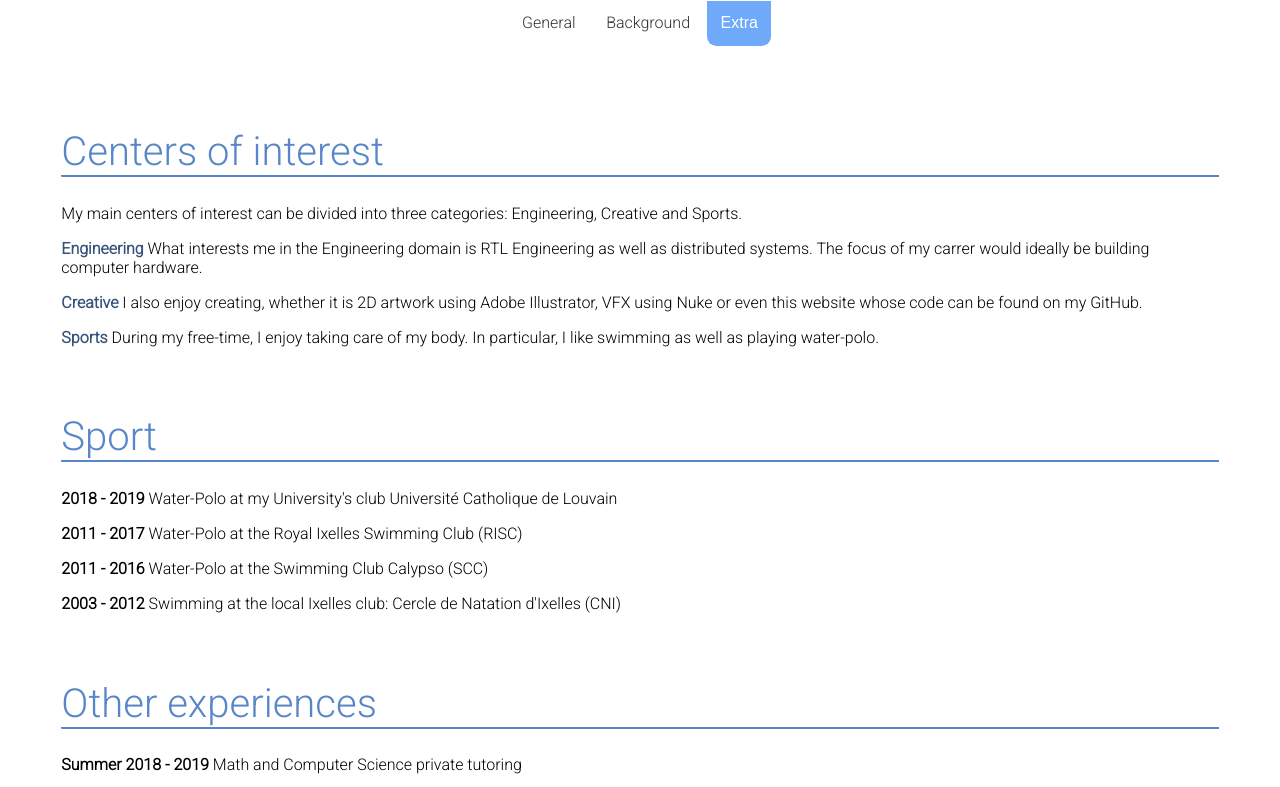
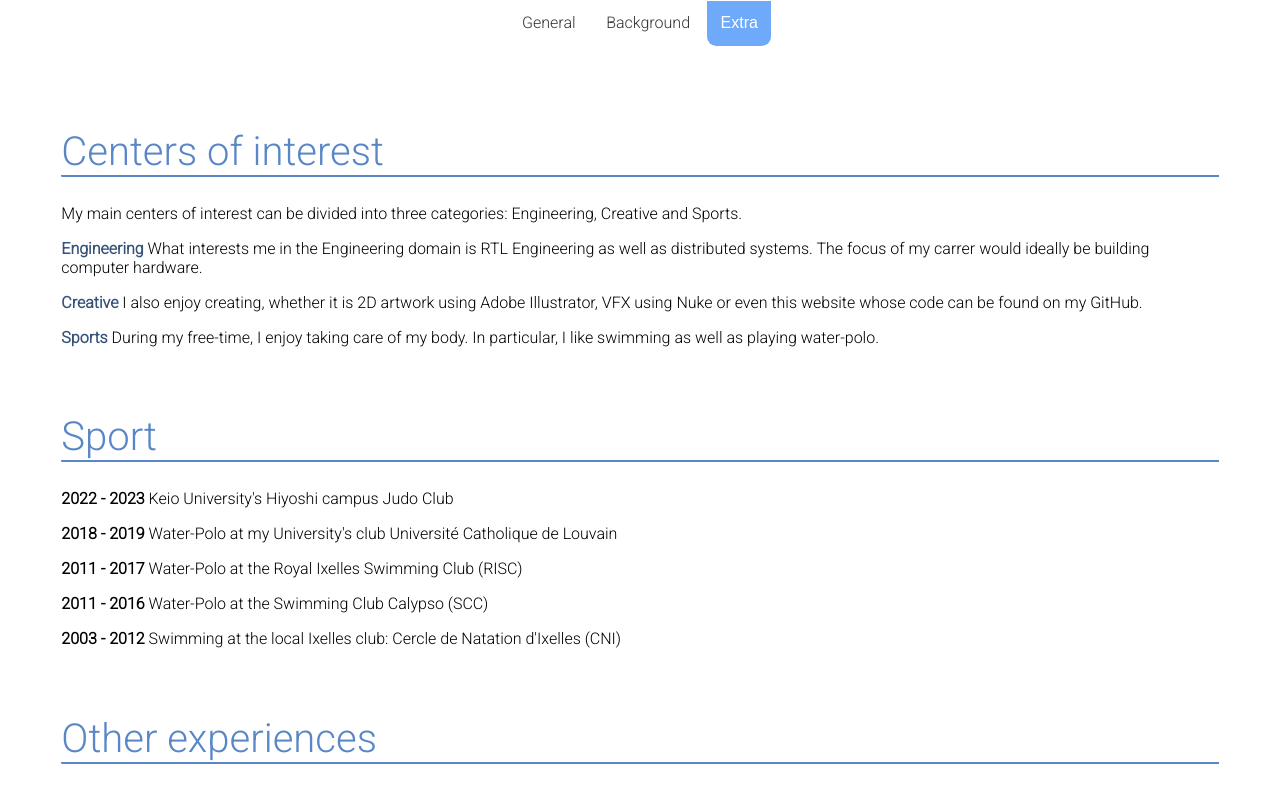
Before and after one commit to lsonnino/lsonnino.github.io, a plain HTML site: page extra.html in a window 1280 px wide. Shown: the top 787 px of the page. Drawn offline with nearby package versions, Linux system fonts and the light colour scheme.

Commit message:
Update extra.html

```diff
--- a/extra.html
+++ b/extra.html
@@ -95,6 +95,9 @@
             <!-- Sport -->
             <div id="sport">
                 <div class="section">Sport</div>
+                <p>
+                    <b class="title">2022 - 2023</b> Keio University's Hiyoshi campus Judo Club
+                </p>
                 <p>
                     <b class="title">2018 - 2019</b> Water-Polo at my University's club Université Catholique de Louvain
                 </p>
```
